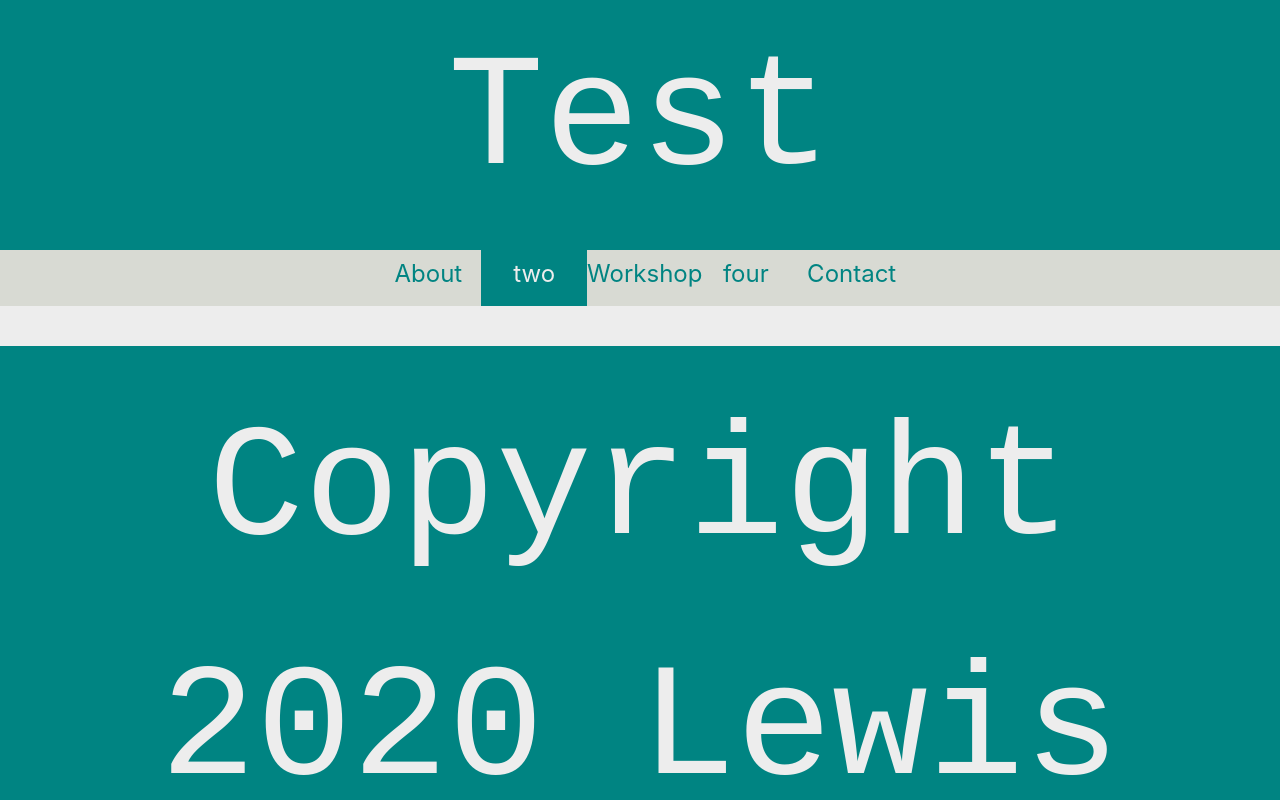
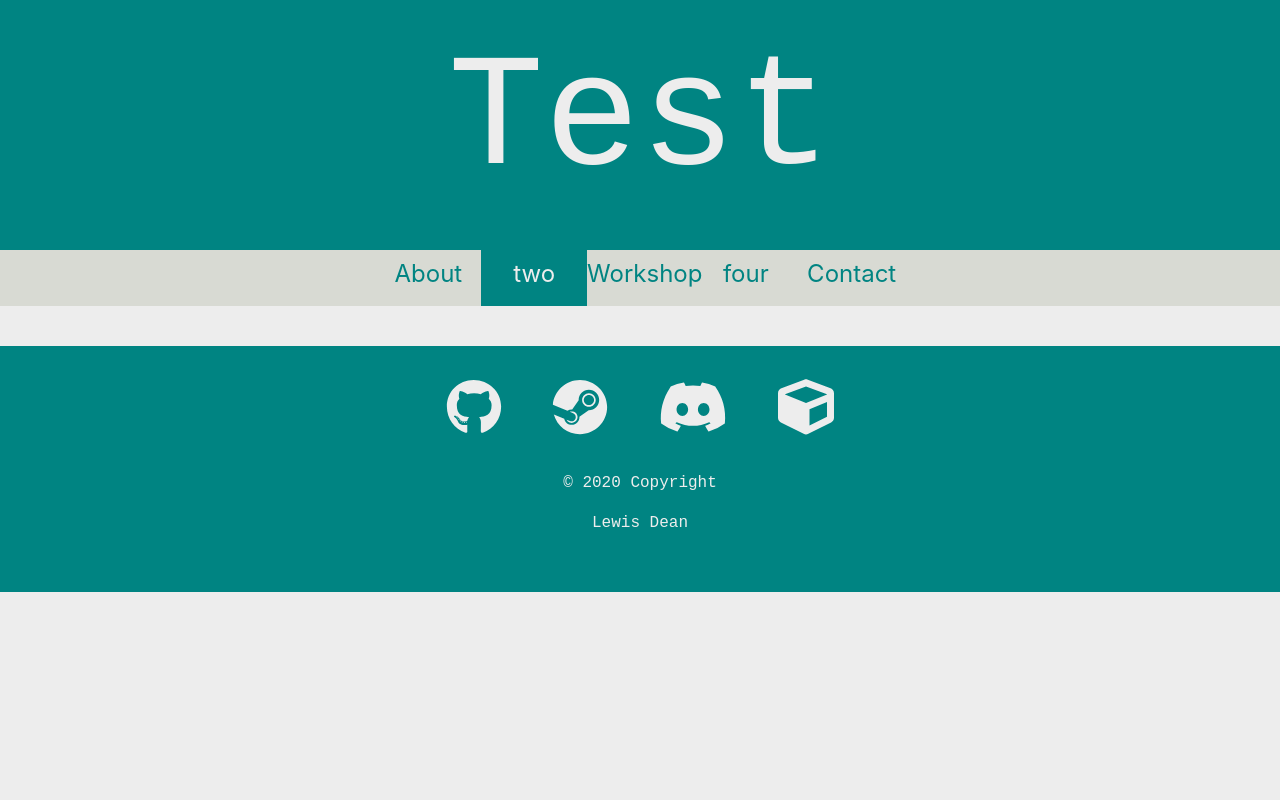
Before and after one commit to lewisdean731/lewisdean-dot-me, a React (Create React App) app: page / in a window 1280 px wide. Shown: the top 800 px of the page. Built offline with nearby package versions, Linux system fonts and the light colour scheme.

Commit message:
Add footer banner component

```diff
--- a/src/App.js
+++ b/src/App.js
@@ -1,6 +1,12 @@
 import React, { Component } from "react";
 import Layout from "./containers/Layout/Layout";
 import Aux from "./hoc/Aux";
+import { library } from '@fortawesome/fontawesome-svg-core';
+import { fab } from '@fortawesome/free-brands-svg-icons';
+import { faCube } from '@fortawesome/free-solid-svg-icons';
+
+library.add(fab, faCube)
+
 
 class App extends Component {
   render() {
--- a/src/components/BannerTexts/BannerFooter/BannerFooter.js
+++ b/src/components/BannerTexts/BannerFooter/BannerFooter.js
@@ -1,14 +1,34 @@
 import React from "react";
 import { Row, Col } from "react-bootstrap";
 import Classes from "./BannerFooter.module.scss";
+import { FontAwesomeIcon } from '@fortawesome/react-fontawesome';
 
-const BannerHeader = props => {
+const BannerFooter = props => {
   return (
-    <Row className={[Classes.Title, Classes.Box].join(" ")}>
-      <p>Copyright 2020 Lewis Dean</p>
-    </Row>
 
+<footer className={[Classes.Footer, Classes.Box].join(" ")}>
+  <Row>
+   <Col>
+      <a className={Classes.Icon}>
+        <FontAwesomeIcon icon={['fab', 'github']}/>
+      </a>
+      <a className={Classes.Icon}>
+        <FontAwesomeIcon icon={['fab', 'steam']}/>
+      </a>
+      <a className={Classes.Icon}>
+        <FontAwesomeIcon icon={['fab', 'discord']}/>
+      </a>
+      <a className={Classes.Icon}>
+        <FontAwesomeIcon icon={'cube'}/>
+      </a>
+    </Col>
+  </Row>
+  <div class="footer-copyright text-center py-3">
+    <p>© 2020 Copyright</p>
+    <p>Lewis Dean</p>
+  </div>
+</footer>
   );
 };
 
-export default BannerHeader;
+export default BannerFooter;
--- a/src/components/BannerTexts/BannerFooter/BannerFooter.module.scss
+++ b/src/components/BannerTexts/BannerFooter/BannerFooter.module.scss
@@ -1,17 +1,21 @@
 @import "../../../styles/resources.scss";
 
-.Title {
+.Footer {
   bottom: 0;
   text-align: center;
   font-family: monospace;
-  font-size: 10em;
   color: $colour-white;
-  background-color: $colour-blue;
 }
 
 .Box {
   padding: 25px;
   height: 100%;
+  background-color: $colour-blue;
+}
+
+.Icon {
+  font-size: 3.5em;
+  padding: 25px;
 }
 
 @media (max-width: 1000px) {
```
